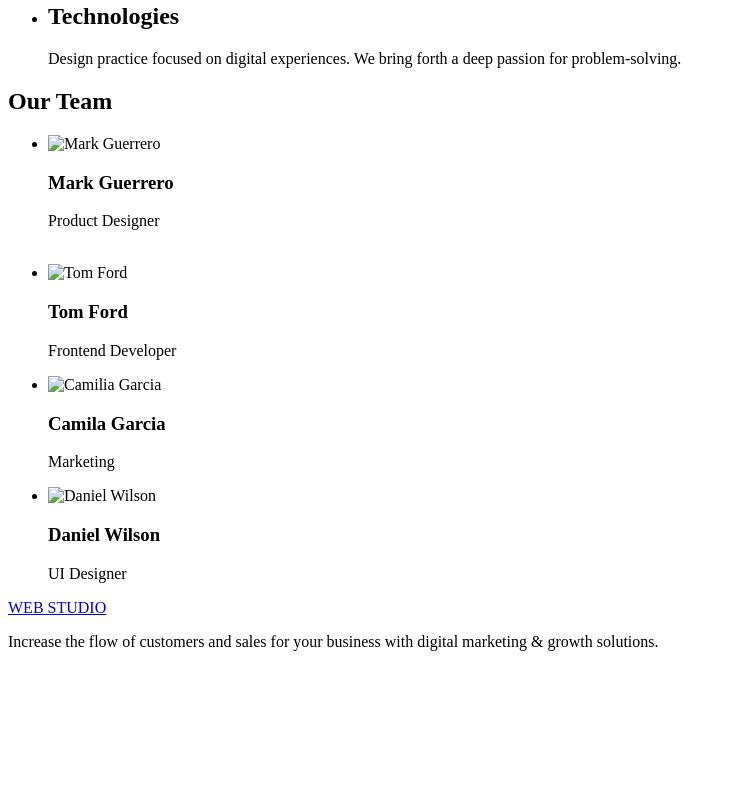
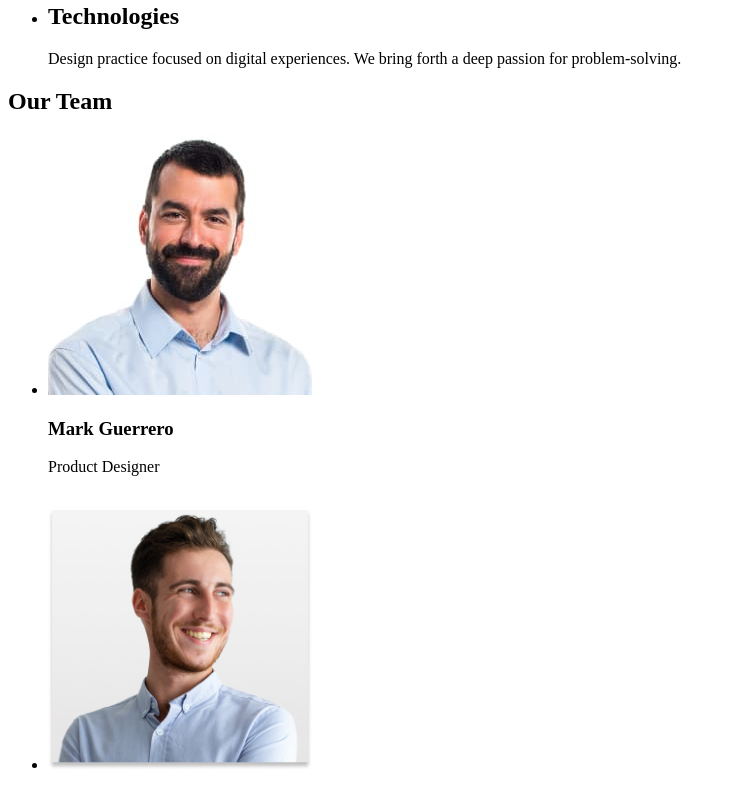
Before and after one commit to okemik/goit-markup-hw-01, a plain HTML site: page index.html in a window 1280 px wide. Shown: the part 520-1310 px from the top of the page, without its empty margins (0-736 px from the left). Before the commit the page ends 1187 px from the top, so only its background shows below. Drawn offline with Linux system fonts and the light colour scheme; the site is published under a folder, as on GitHub Pages, so addresses that start at the root find nothing.

Commit message:
Last Update

```diff
--- a/index.html
+++ b/index.html
@@ -63,7 +63,7 @@
         <ul>
           <li>
             <img
-              src="/images/markguerrero.jpg"
+              src="images/markguerrero.jpg"
               width="264"
               height="260"
               alt="Mark Guerrero"
@@ -74,7 +74,7 @@
           </li>
           <li>
             <img
-              src="/images/tomford.jpg"
+              src="images/tomford.jpg"
               width="264"
               height="260"
               alt="Tom Ford"
@@ -84,7 +84,7 @@
           </li>
           <li>
             <img
-              src="/images/camiliagarcia.jpg"
+              src="images/camiliagarcia.jpg"
               width="264"
               height="260"
               alt="Camilia Garcia"
@@ -94,7 +94,7 @@
           </li>
           <li>
             <img
-              src="/images/danielwilson.jpg"
+              src="images/danielwilson.jpg"
               width="264"
               height="260"
               alt="Daniel Wilson"
```
